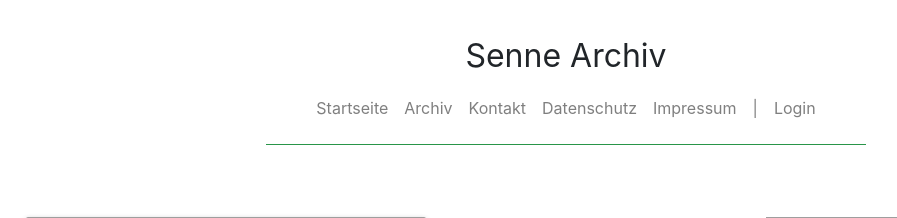
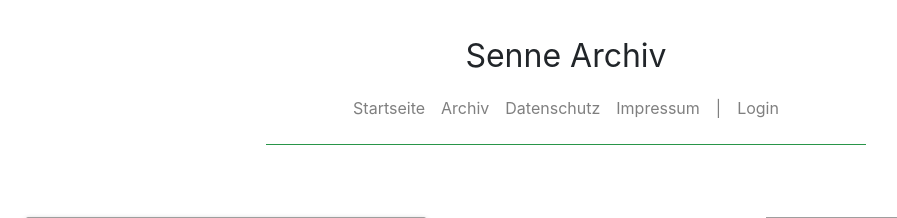
Before and after one commit to n2o/senne-archive-django, a Django app: page / in a window 1280 px wide. Shown: the top 218 px of the page, without its empty margins (74-971 px from the left). Run offline with Django 3.2, Linux system fonts and the light colour scheme; style sheets or scripts are compiled from the project's sources; some libraries are stand-ins or nearby versions; grey boxes are pictures that could not be loaded.

Commit message:
Integrate flatpage app

```diff
--- a/senne/templates/base.html
+++ b/senne/templates/base.html
@@ -40,9 +40,8 @@
         <a class="nav-item nav-link" href="{% url 'archive:index' %}">
           Archiv
         </a>
-        <a class="nav-item nav-link" href="#">Kontakt</a>
-        <a class="nav-item nav-link" href="#">Datenschutz</a>
-        <a class="nav-item nav-link" href="#">Impressum</a>
+        <a class="nav-item nav-link" href="{% url "flatpage" url="datenschutz" %}">Datenschutz</a>
+        <a class="nav-item nav-link" href="{% url "flatpage" url="impressum" %}">Impressum</a>
         <span class="nav-item nav-link">|</span>
         <a class="nav-item nav-link" href="{% url 'admin:index' %}">Login</a>
       </div>
--- a/senne/urls.py
+++ b/senne/urls.py
@@ -16,6 +16,7 @@ Including another URLconf
 from django.conf import settings
 from django.conf.urls.static import static
 from django.contrib import admin
+from django.contrib.flatpages import views as flatepageviews
 from django.urls import path, include
 
 from senne import views
@@ -23,10 +24,10 @@ from senne import views
 urlpatterns = [
     path('admin/', admin.site.urls),
     path('archiv/', include('archive.urls')),
-    path('', views.index, name='index')
-    # url(r'^$', views.index, name='index'),
+    path('', views.index, name='index'),
 
-    # url(r'^markdownx/', include('markdownx.urls')),
+    # At last use a catchall phrase for flatpages
+    path('<path:url>', flatepageviews.flatpage, name='flatpage'),
 ]
 
 if settings.DEBUG:
```
Also changed, not shown: templates/flatpages/default.html (added, +16 -0 lines).
